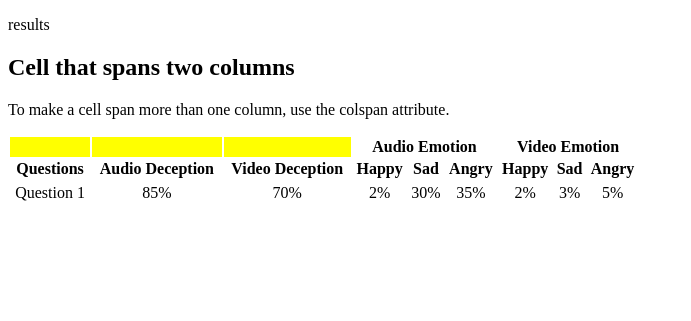
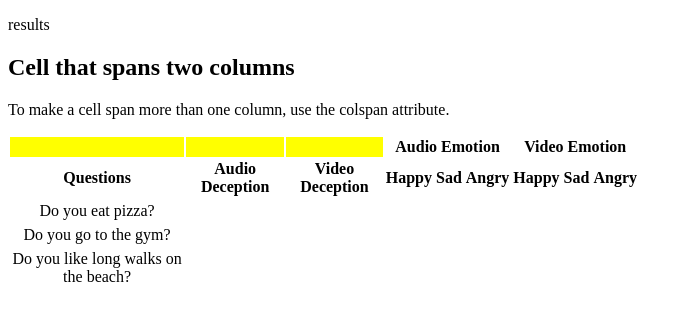
Before and after one commit to DetectingHumanEmotion/detecting-human-emotion-webapp, a Flask app: page /results in a window 1280 px wide. Shown: the top 321 px of the page, without its empty margins (0-691 px from the left). Run offline with Flask 2, Linux system fonts and the light colour scheme.

Commit message:
added results page

```diff
--- a/detecting_human_emotion_webapp/app.py
+++ b/detecting_human_emotion_webapp/app.py
@@ -1,7 +1,7 @@
 from flask import render_template, redirect
 from detecting_human_emotion_webapp import app
 from detecting_human_emotion_webapp.forms import UserInfoForm
-from .user import User
+from user import User
 import os
 
 users = []
@@ -29,7 +29,8 @@ def userInfoPost():
 def home():
 
     header = 'Detecting Human Emotion'
-    data = getListFromTextFile('detecting_human_emotion_webapp\questions.txt')
+
+    data = getListFromTextFile('questions.txt')
     users[-1].questions = data
     user = users[-1]
 
@@ -50,14 +51,14 @@ def dashBoard():
     return render_template(template_name_or_list=template_name)
 
 
-@app.route("/results", methods=["GET"])
+@app.route("/results",methods=["GET"])
 def resultsPage():
     header = 'Results Page'
     # userInfo = UserInfoForm()
     template_name = "results_page.html"
-    data = getLineFromTextFile('detecting_human_emotion_webapp\questions.txt')
-
-    return render_template(template_name_or_list=template_name, data=data, title=header)
+    #passing in as an array
+    data = getLineFromTextFile('questions.txt').split("\n")
+    return render_template(template_name_or_list=template_name, data = data, title = header)
 
 
 def getLineFromTextFile(fileName):
--- a/detecting_human_emotion_webapp/templates/results_page.html
+++ b/detecting_human_emotion_webapp/templates/results_page.html
@@ -45,7 +45,6 @@ th, td {
 
 
   <tr>
-
       <th>Questions</th>
       <th >Audio Deception</th>
       <th>Video Deception</th>
@@ -55,18 +54,29 @@ th, td {
       <th>Happy</th>
       <th>Sad</th>
       <th>Angry</th>
+    <tr>
 
     <tr>
-    <tr>
-    <td>Question 1 </td>
-    <td>85%</td>
-    <td>70%</td>
-     <td>2%</td>
-     <td>30%</td>
-     <td>35%</td>
-     <td>2%</td>
-     <td>3%</td>
-     <td>5%</td>
+
+
+    <!--iterates thorugh the list of data and creates a new row-->
+    {% for d in data %}
+
+    <td>{{ d }}</td>
+    <tr></tr>
+    {% endfor %}
+
+
+
+
+    <!--<td>85%</td>-->
+    <!--<td>70%</td>-->
+     <!--<td>2%</td>-->
+     <!--<td>30%</td>-->
+     <!--<td>35%</td>-->
+     <!--<td>2%</td>-->
+     <!--<td>3%</td>-->
+     <!--<td>5%</td>-->
   </tr>
 </table>
 
```
